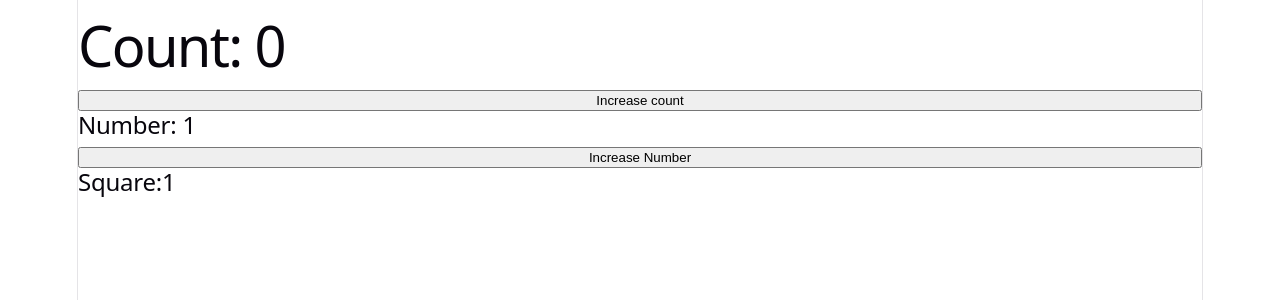
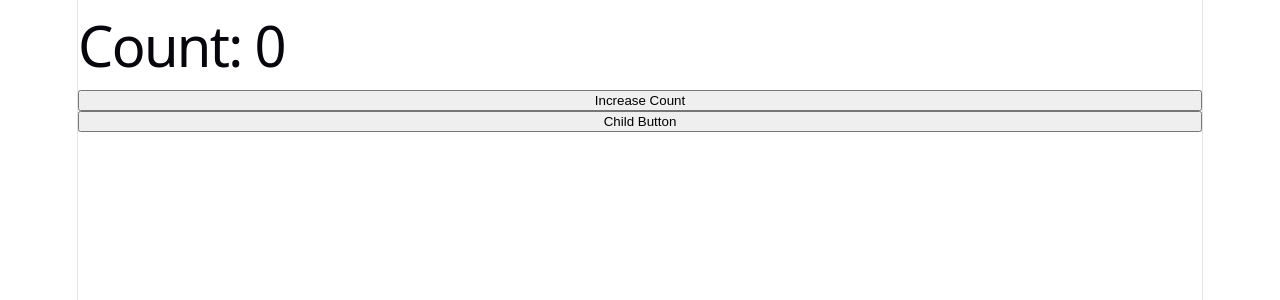
Before and after one commit to ritikpal5437/React, a React (Vite) app in the folder my-app/: page / in a window 1280 px wide. Shown: the top 300 px of the page. Built offline with nearby package versions, Linux system fonts and the light colour scheme.

Commit message:
feat: implement Child component and refactor App component to use useCallback for button click handling

```diff
--- a/my-app/src/App.jsx
+++ b/my-app/src/App.jsx
@@ -1,28 +1,24 @@
-import { useMemo,useState } from "react";
+import { useCallback, useState } from "react";
+import Child from "./child";
+
 function App() {
-    const[count,setCount]=useState(0);
-    const[number,setNumber]=useState(1);
+  const [count, setCount] = useState(0);
 
+  const handleClick = useCallback(() => {
+    console.log("child Button clicked");
+  }, []);
 
-      const square = useMemo(() => {
-    console.log("Calculation running...");
-    return number * number;
-  }, [number]);
+  return (
+    <>
+      <h1>Count: {count}</h1>
 
-
-return(
-    <>
-    <h1>Count: {count}</h1>
-    <button onClick={()=>setCount(count+1)}>
-    Increase count
-    </button>
-       <h2>Number: {number}</h2>
-      <button onClick={() => setNumber(number + 1)}>
-        Increase Number
+      <button onClick={() => setCount(count + 1)}>
+        Increase Count
       </button>
 
-    <h2>Square:{square}</h2>
+      <Child handleClick={handleClick} />
     </>
-);
+  );
 }
+
 export default App;
--- /dev/null
+++ b/my-app/src/Child.jsx
@@ -0,0 +1,13 @@
+import { memo } from "react";
+
+function Child({ handleClick }) {
+  console.log("Child rendered");
+
+  return (
+    <button onClick={handleClick}>
+      Child Button
+    </button>
+  );
+}
+
+export default memo(Child);
```
Also changed, not shown: my-app/src/compractice/usememo.jsx (+28 -0 lines), my-app/src/compractice/usecallback.jsx (added).
